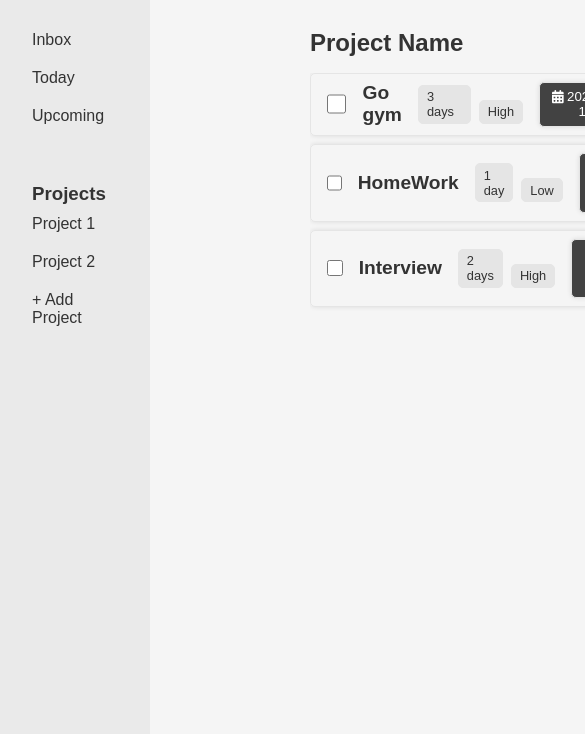
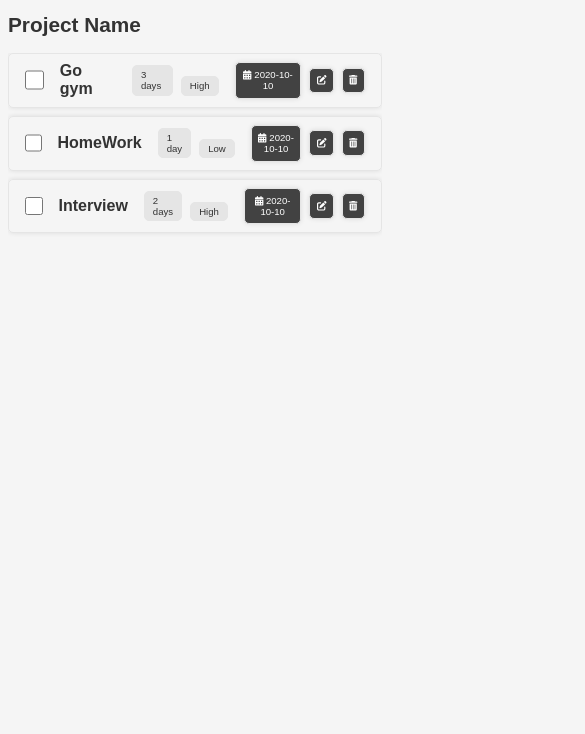
Before and after one commit to JamieYau/to-do-list, a website built with webpack: page src/template.html in a window 390 px wide. Shown: the part 75-809 px from the top of the page, 585 px wide, since content can reach past the window. Built offline with nearby package versions, Linux system fonts and the light colour scheme.

Commit message:
Implement media query for smaller screens

```diff
--- a/src/style.css
+++ b/src/style.css
@@ -57,7 +57,6 @@ header {
 /* Sidebar */
 #sidebar {
   grid-area: sidebar;
-  grid-column: 1/2;
   display: grid;
   grid-template-rows: auto 1fr;
   background-color: #eaeaea;
@@ -78,11 +77,19 @@ header {
 #content {
   height: calc(100vh - calc(var(--header-height) + var(--footer-height)));
   grid-area: project-content;
-  grid-column: 2/3;
-  padding: 2rem 10rem;
+  display: flex;
+  flex-direction: column;
+  align-items: center;
+  padding: 2rem 0rem;
+}
+
+#content > * {
+  width: 85%;
 }
 
 #project-name {
+  font-size: 2rem;
+  font-weight: bold;
   margin-bottom: 1rem;
 }
 
@@ -118,7 +125,7 @@ header {
 .todo-item > .title {
   font-size: 1.2rem;
   font-weight: bold;
-  flex: 1;
+  margin-right: auto;
 }
 
 .todo-item > .todo-details {
@@ -170,3 +177,42 @@ footer {
 footer a {
   color: #ffffff;
 }
+
+/* Media query for smaller screens */
+@media (max-width: 768px) {
+  #container {
+    grid-template-columns: 1fr;
+    grid-template-areas:
+      "header"
+      "project-content"
+      "footer";
+  }
+
+  #sidebar {
+    display: none;
+  }
+
+  #content {
+    padding: 1em 0.5em;
+  }
+
+  #content > #project-name {
+    font-size: 1.3em;
+  }
+
+  #content > * {
+    width: 100%; /* Change the width to 100% for smaller screens */
+  }
+
+  .todo-item > .title {
+    font-size: 1em;
+  }
+
+  .todo-item > .todo-details > * {
+    font-size: 0.6em;
+  }
+
+  .todo-item > .actions > button {
+    font-size: 0.6em;
+  }
+}
```
